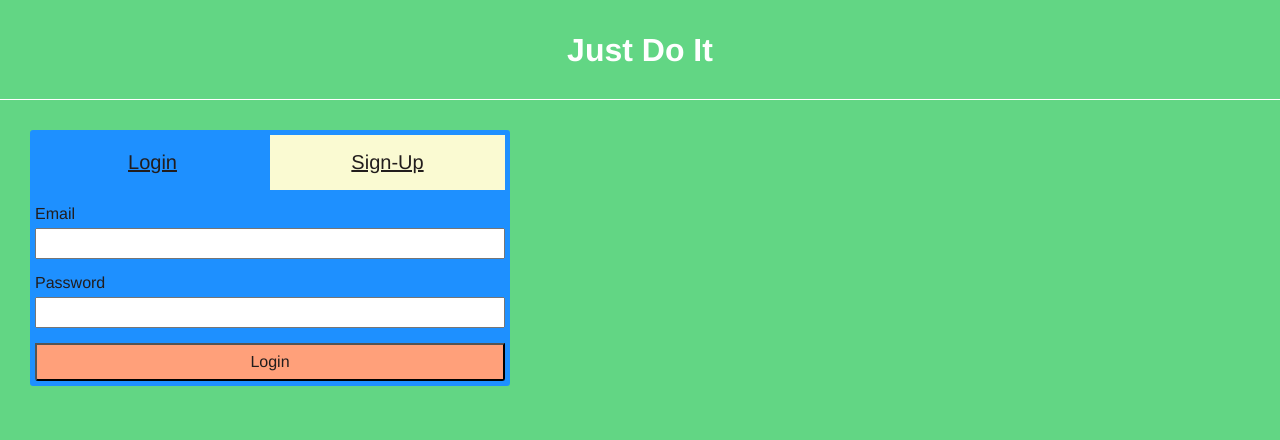
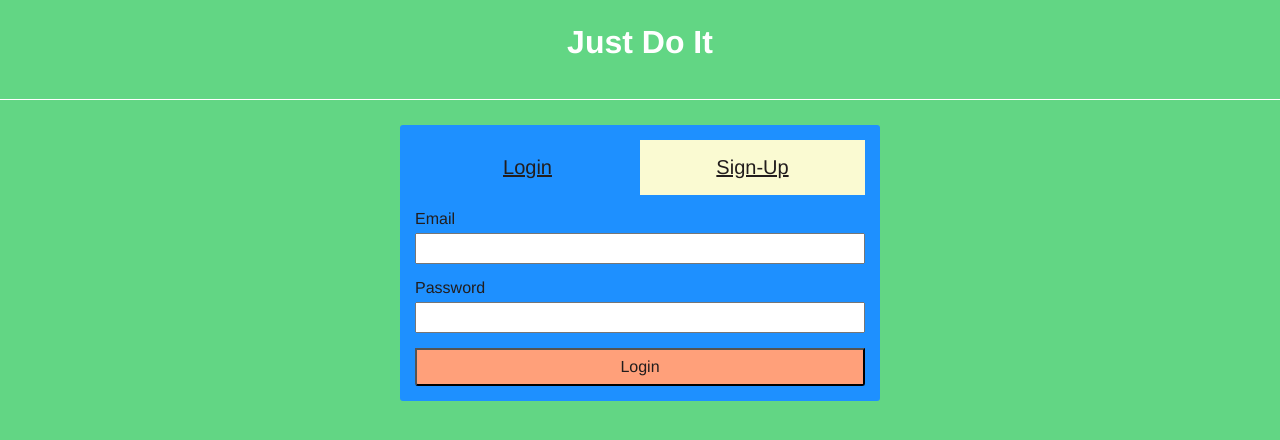
Before and after one commit to marktice/just-do-it, a React (Create React App) app: page / in a window 1280 px wide. Shown: the top 440 px of the page. Built offline with nearby package versions, Linux system fonts and the light colour scheme.

Commit message:
Small styling adjustments

```diff
--- a/src/App.js
+++ b/src/App.js
@@ -259,6 +259,9 @@ class App extends Component {
         />
         <div className="container">
           <AddTodoForm handleAddTodo={this.handleAddTodo} />
+          {this.state.todos.length === 0 && (
+            <p className="no-todos-message">Add something to get started</p>
+          )}
 
           {inCompleteTodos.length > 0 && (
             <div className="todos inComplete-todos">
--- a/src/styles/App.css
+++ b/src/styles/App.css
@@ -1,6 +1,5 @@
 html {
   box-sizing: border-box;
-  /* background: grey; */
 }
 
 *,
@@ -11,13 +10,8 @@ html {
 
 body {
   font-family: Helvetica, sans-serif;
-  /* background-image: url('https://i.ytimg.com/vi/ZXsQAXx_ao0/maxresdefault.jpg'); */
-  /* background-repeat: no-repeat; */
   word-break: break-all;
-
   background: rgb(98, 214, 132);
-  /* background-image: url('https://media1.tenor.com/images/79289939df4799564cff7175d222051e/tenor.gif?itemid=4939398'); */
-  /* background-image: url('./../img/justDoIt.gif'); */
   background-size: 100vw;
   background-position: 0 100px;
   background-repeat: no-repeat;
@@ -32,7 +26,7 @@ h3 {
 button {
   cursor: pointer;
   background-color: whitesmoke;
-  color: green;
+  color: lightcoral;
 }
 button:hover {
   background-color: lightgrey;
--- a/src/styles/components/AddTodoForm.css
+++ b/src/styles/components/AddTodoForm.css
@@ -2,3 +2,8 @@
   margin: 15px 0;
   text-align: center;
 }
+
+.no-todos-message {
+  text-align: center;
+  color: lightgoldenrodyellow;
+}
--- a/src/styles/components/Header.css
+++ b/src/styles/components/Header.css
@@ -6,7 +6,7 @@
 .header__title {
   text-align: center;
   margin: 0;
-  padding-top: 32px;
+  padding-top: 24px;
   padding-bottom: 6px;
 }
 
--- a/src/styles/components/Todo.css
+++ b/src/styles/components/Todo.css
@@ -17,7 +17,6 @@
 }
 .todo:hover {
   background: lightgoldenrodyellow;
-  opacity: 1;
 }
 
 .todo--incomplete {
--- a/src/styles/components/UserForms.css
+++ b/src/styles/components/UserForms.css
@@ -1,9 +1,8 @@
 .userForm {
-  margin: 0 auto;
+  margin: 25px auto;
   max-width: 30rem;
   border-radius: 3px;
-  padding: 5px;
-  margin: 30px;
+  padding: 15px;
 }
 .userForm--loginType {
   background: dodgerblue;
@@ -24,7 +23,7 @@
   background: salmon;
 }
 .userForm__error {
-  color: red;
+  color: lightsalmon;
   text-align: center;
 }
 .userForm__content {
--- a/src/styles/transitions.js
+++ b/src/styles/transitions.js
@@ -22,7 +22,6 @@ const createTodo = () => {
 const deleteTodo = () => {
   document.body.style.backgroundImage =
     "url('https://media1.tenor.com/images/6f73766b1ce96ac1fb7aee33a8b3f3b5/tenor.gif?itemid=5129495')";
-
   const todoElements = document.getElementsByClassName('todos');
   const todoArray = Array.apply(null, todoElements);
   todoArray.forEach((element) => {
```
Also changed, not shown: 1 other file (tests, documents, lock files or other folders).
